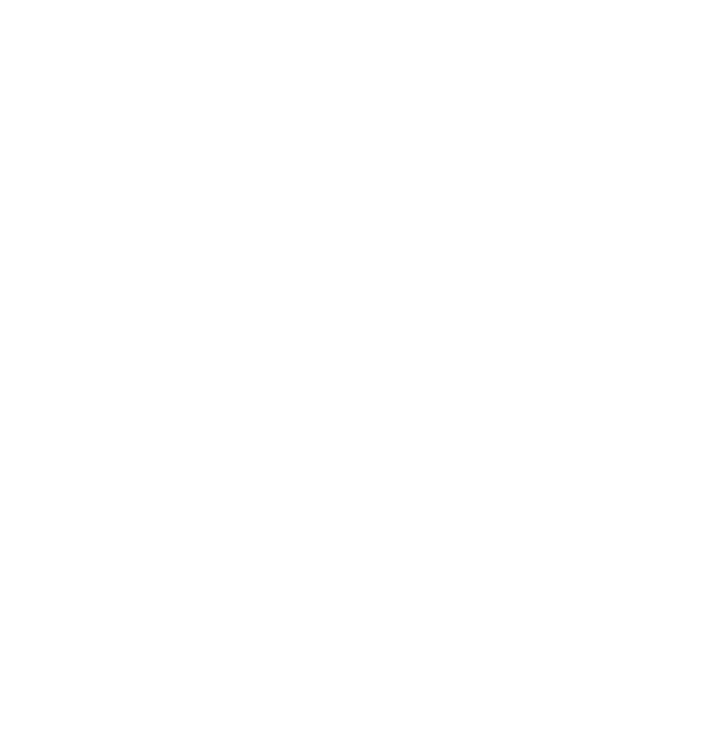
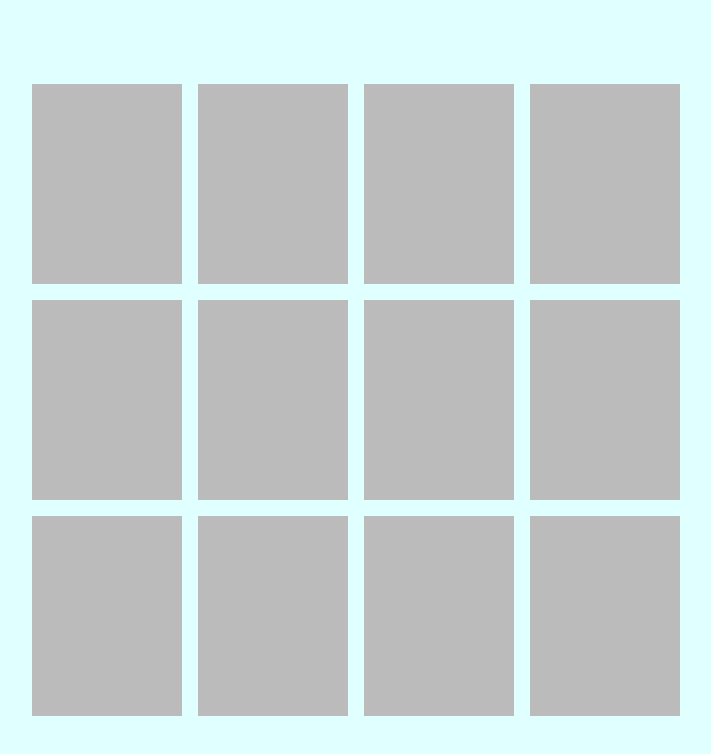
Before and after one commit to sbwinberg/js--memory, a plain HTML site: page index.html in a window 1280 px wide. Shown: the whole page, without its empty margins (284-995 px from the left). Drawn offline with Linux system fonts and the light colour scheme.

Commit message:
initial commit

```diff
--- a/css/style.css
+++ b/css/style.css
@@ -0,0 +1,75 @@
+* {
+    margin: 0;
+    padding: 0;
+    box-sizing: border-box;
+}
+
+.board {
+    width: 100%;
+    height: 100vh;
+    background-color: lightcyan;
+    display: grid;
+    grid-template-columns: repeat(4, 150px);
+    grid-template-rows: repeat(3, 200px);
+    justify-content: center;
+    align-content: center;
+    gap: 1rem;
+}
+
+.card {
+    background-color: transparent;
+    perspective: 1000px;
+}
+.card-inner {
+    position: relative;
+    width: 100%;
+    height: 100%;
+    text-align: center;
+    transition: transform 600ms;
+    transform-style: preserve-3d;
+}
+
+.card-front, .card-back {
+    position: absolute;
+    width: 100%;
+    height: 100%;
+    backface-visibility: hidden;
+}
+
+.card-front {
+background-color: #bbb;
+color: black;
+}
+
+.card-back {
+transform: rotateY(180deg);
+}
+
+.\30 .card-back {
+    background-color: purple;
+}
+.\31 .card-back {
+    background-color: yellow;
+}
+.\32 .card-back {
+    background-color: red;
+}
+.\33 .card-back {
+    background-color: green;
+}
+.\34 .card-back {
+    background-color: blue;
+}
+.\35 .card-back {
+    background-color: pink;
+}
+
+.flipCard .card-inner{
+    transform: rotateY(180deg);
+}
+
+.matched {
+    opacity: 0;
+    visibility: hidden;
+    transition: opacity 1.8s, visibility 2.5s;
+}
--- a/index.html
+++ b/index.html
@@ -4,11 +4,10 @@
     <meta name="viewport" content="width=device-width, initial-scale=1.0">
     <meta http-equiv="X-UA-Compatible" content="ie=edge">
     <title>JavaScript Memory</title>
-    <link rel="stylesheet" href="css/style.css">
+    <link rel="stylesheet" href="./css/style.css">
 </head>
 <body>
-
-    <div id="game-area"></div>
-
+    <div class="board"></div>
+    <script src="./js/app.js"></script>
 </body>
 </html>
--- a/js/app.js
+++ b/js/app.js
@@ -0,0 +1,77 @@
+const board = document.querySelector('.board');
+
+const values_array = [0, 0, 1, 1, 2, 2, 3, 3, 4, 4, 5, 5];
+let randomizedArray = shuffle(values_array);
+let isMyTurn = true;
+let firstCardFlipped = false;
+let firstCard, secondCard;
+let score_player_one = 0;
+let score_player_two = 0;
+let disableCards = false;
+
+(renderCards = () => {
+    for(let i = 0; i < randomizedArray.length; i++){
+        const card = document.createElement('div');
+        card.className = `card ${randomizedArray[i]}`
+        const innerCard = document.createElement('div');
+        innerCard.className = `card-inner`
+        const cardFront = document.createElement('div');
+        cardFront.className = 'card-front'
+        const cardBack = document.createElement('div');
+        cardBack.className =`card-back ${randomizedArray[i]}`
+        innerCard.appendChild(cardFront);
+        innerCard.appendChild(cardBack);
+        card.appendChild(innerCard);
+        board.appendChild(card);
+    }
+})();
+
+//Fisher-Yates Shuffle
+function shuffle(array){
+    let currentIndex = array.length,  randomIndex;
+
+    while(currentIndex > 0){
+        randomIndex = Math.floor(Math.random() * currentIndex);
+        currentIndex--;
+
+        [array[currentIndex], array[randomIndex]] =
+        [array[randomIndex], array[currentIndex]];
+    }
+    return array
+}
+
+const cards = document.querySelectorAll('.card');
+cards.forEach(card => card.addEventListener('click', flipCard));
+
+function flipCard(){
+    if(disableCards) return;
+    this.classList.add('flipCard');
+    if(!firstCardFlipped){
+        firstCardFlipped = true;
+        firstCard = this;
+        return
+    }
+    if(this === firstCard) return;
+    secondCard = this;
+    firstCardFlipped = false;
+    checkMatch();
+}
+
+function checkMatch() {
+    firstCard.className == secondCard.className ? removeCards() : flipBack();
+}
+
+function removeCards(){
+    firstCard.classList.add('matched');
+    secondCard.classList.add('matched');
+}
+
+function flipBack(){
+    disableCards = true;
+    setTimeout(() => {
+        firstCard.classList.remove('flipCard')
+        secondCard.classList.remove('flipCard')
+
+        disableCards = false;
+    }, 1500)
+}
```
